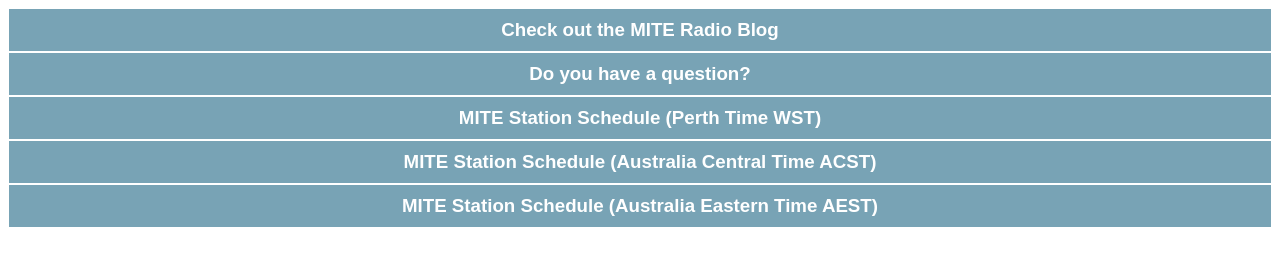
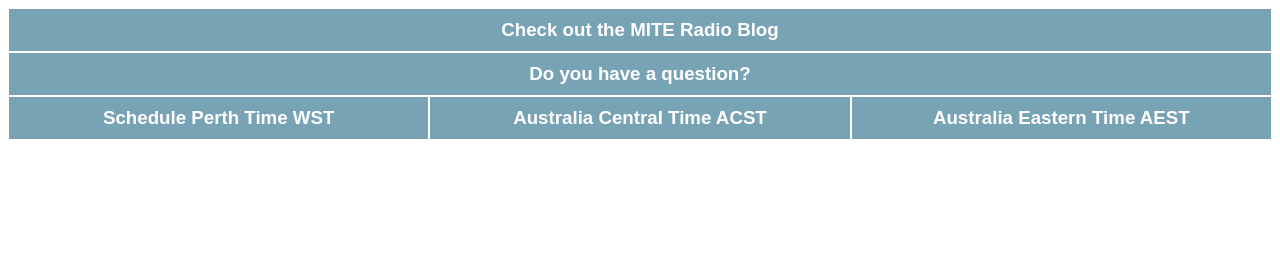
Before and after one commit to magooit/MITE-Radio-PWA, a plain HTML site: page index.html in a window 1280 px wide. Drawn offline with Linux system fonts and the light colour scheme.

Commit message:
Update index.html
Initial 1.01 with first round of changes for segmented calendar headings

```diff
--- a/index.html
+++ b/index.html
@@ -32,6 +32,16 @@
       border: 1px solid #777;
       width: 100%;
       height: 600px;
+    }
+    .header-container {
+      display: flex;
+      justify-content: space-around;
+    }
+    .header-container h3 {
+      flex: 1;
+      text-align: center;
+      cursor: pointer;
+      margin: 0;
     }
   </style>
 </head>
@@ -94,26 +104,31 @@
     >
     </div>
   </div>
+
   <h3><a href="https://www.miteradio.com.au/blog.html" target="_blank">Check out the MITE Radio Blog</a></h3>
   <h3><a href="https://docs.google.com/forms/d/e/1FAIpQLScgiAMMGkA1gbSBJvZlRMJE42PjkVzftgzzq2-6uhUFaqH3UA/viewform" target="_blank">Do you have a question?</a></h3>
 
-  <!-- Headings to toggle calendars -->
-  <h3 id="headingWST" onclick="toggleCalendar('calendarWST', 'headingWST')">MITE Station Schedule (Perth Time WST)</h3>
-  <h3 id="headingACST" onclick="toggleCalendar('calendarACST', 'headingACST')">MITE Station Schedule (Australia Central Time ACST)</h3>
-  <h3 id="headingAEST" onclick="toggleCalendar('calendarAEST', 'headingAEST')">MITE Station Schedule (Australia Eastern Time AEST)</h3>
+  <!-- Calendar header container -->
+  <div class="header-container">
+    <h3 id="headingWST" onclick="toggleCalendar(event, 'calendarWST', 'headingWST')">Schedule Perth Time WST</h3>
+    <h3 id="headingACST" onclick="toggleCalendar(event, 'calendarACST', 'headingACST')">Australia Central Time ACST</h3>
+    <h3 id="headingAEST" onclick="toggleCalendar(event, 'calendarAEST', 'headingAEST')">Australia Eastern Time AEST</h3>
+  </div>
 
   <!-- Calendar iframes, each with a unique ID and timezone -->
   <iframe id="calendarWST" class="calendar" src="https://calendar.google.com/calendar/embed?height=600&wkst=1&ctz=Australia%2FPerth&bgcolor=%234285F4&showTitle=0&showPrint=0&mode=AGENDA&showCalendars=0&showTabs=0&src=a2F5QHN0YWlyd2F5cHJvamVjdC5vcmc&color=%234285F4" frameborder="0" scrolling="no"></iframe>
-
   <iframe id="calendarACST" class="calendar" src="https://calendar.google.com/calendar/embed?height=600&wkst=1&ctz=Australia%2FAdelaide&bgcolor=%234285F4&showTitle=0&showPrint=0&mode=AGENDA&showCalendars=0&showTabs=0&src=a2F5QHN0YWlyd2F5cHJvamVjdC5vcmc&color=%234285F4" frameborder="0" scrolling="no"></iframe>
-
   <iframe id="calendarAEST" class="calendar" src="https://calendar.google.com/calendar/embed?height=600&wkst=1&ctz=Australia%2FSydney&bgcolor=%234285F4&showTitle=0&showPrint=0&mode=AGENDA&showCalendars=0&showTabs=0&src=a2F5QHN0YWlyd2F5cHJvamVjdC5vcmc&color=%234285F4" frameborder="0" scrolling="no"></iframe>
 
   <script type="text/javascript" src="https://phoebe.streamerr.co:1450/media/static/js/sc_player/sc_player.js"></script>
+
   <script>
 let lastScrollPos = 0;  // Track the last scroll position before opening the calendar
 
-function toggleCalendar(calendarId, headingId) {
+function toggleCalendar(event, calendarId, headingId) {
+  // Prevent the default behavior of the anchor tag (i.e., going to the top)
+  event.preventDefault();
+
   // Find the calendar and heading elements
   var selectedCalendar = document.getElementById(calendarId);
   var selectedHeading = document.getElementById(headingId);
@@ -126,14 +141,8 @@ function toggleCalendar(calendarId, headingId) {
     // Hide the selected calendar
     selectedCalendar.style.display = "none";
 
-    // Check if the page is at the bottom
-    if ((window.innerHeight + window.scrollY) >= document.body.offsetHeight) {
-      // If we're at the bottom, scroll up slightly before closing
-      window.scrollBy({ top: -50, behavior: 'smooth' });
-    } else {
-      // Scroll the page back to the saved position smoothly
-      window.scrollTo({ top: lastScrollPos, behavior: "smooth" });
-    }
+    // Smoothly scroll back to the saved position
+    window.scrollTo({ top: lastScrollPos, behavior: "smooth" });
 
     // Remove the "selected" class from the heading
     selectedHeading.classList.remove('selected');
@@ -153,12 +162,15 @@ function toggleCalendar(calendarId, headingId) {
     selectedCalendar.style.display = "block";
     selectedHeading.classList.add('selected');
 
-    // Smoothly scroll the heading into view
-    selectedHeading.scrollIntoView({ behavior: "smooth", block: "start" });
+    // Ensure the calendar is rendered first before scrolling
+    setTimeout(function() {
+      // Smoothly scroll the selected calendar into view
+      selectedCalendar.scrollIntoView({ behavior: "smooth", block: "start" });
+    }, 0); // Timeout to allow for calendar rendering
   }
 }
+  </script>
 
-  </script>
   <!-- Register the service worker -->
   <script>
     if ('serviceWorker' in navigator) {
```
